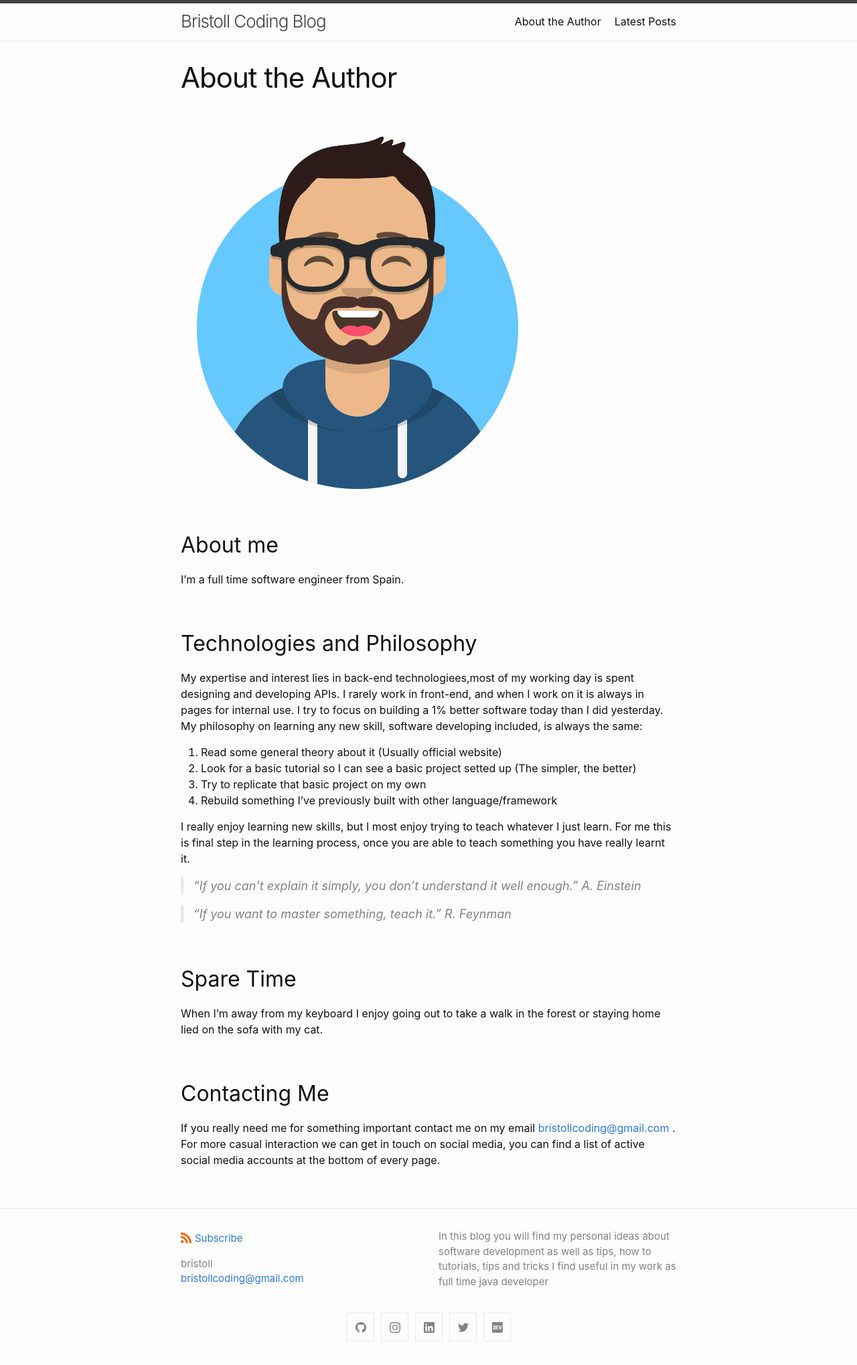
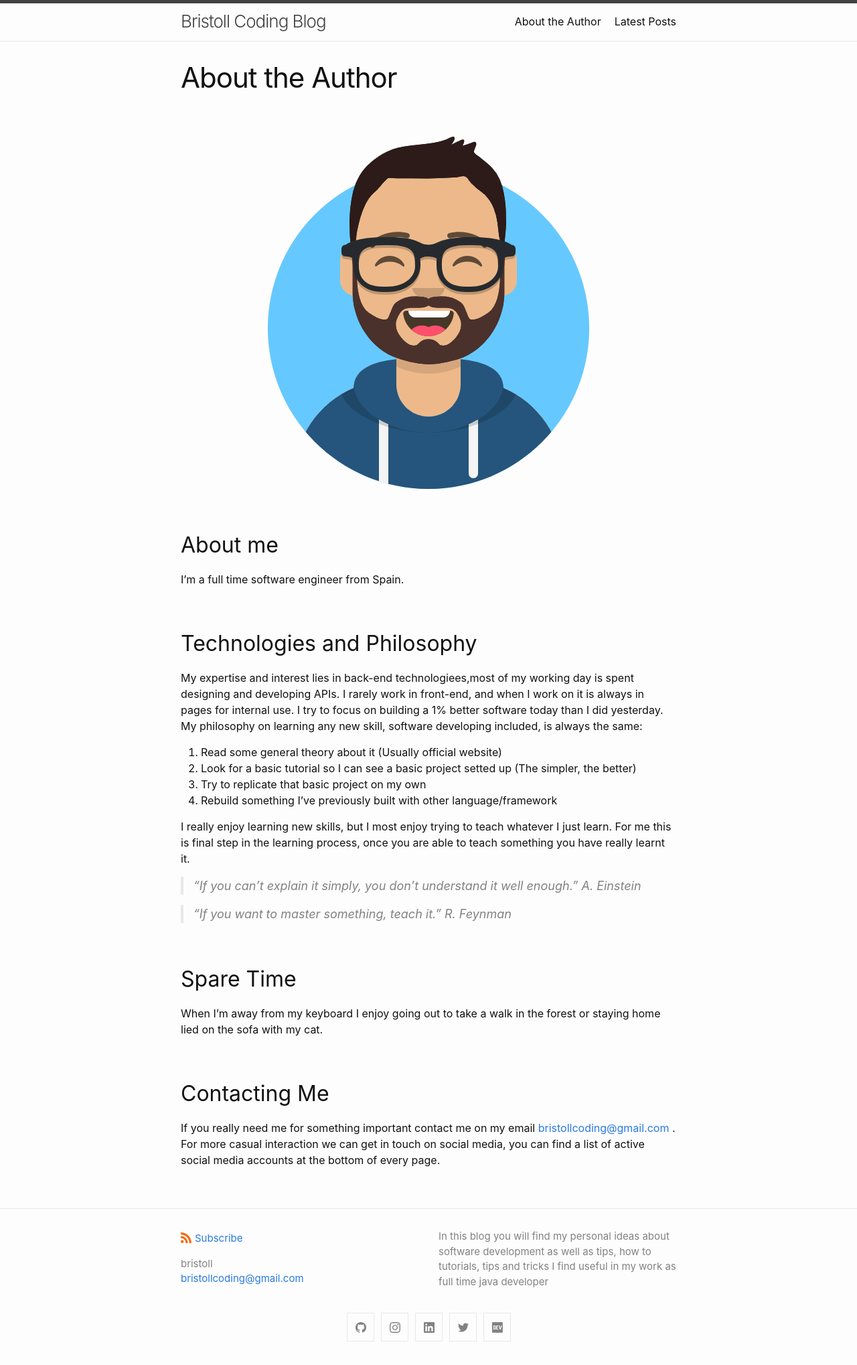
Before and after one commit to bristoll/bristoll.github.io, a Jekyll site: the page built from en/about.md, in a window 1280 px wide. Shown: the whole page at 67% size. Built offline with Jekyll 4.4.1, drawn with Linux system fonts in a browser that asks for light colours.

Commit message:
center image

```diff
--- a/_sass/minima/_base.scss
+++ b/_sass/minima/_base.scss
@@ -66,9 +66,15 @@ main {
 img {
   max-width: 100%;
   vertical-align: middle;
+
 }
 
-
+.img-center{
+  max-width: 100%;
+  display: block;
+  margin-left: auto;
+  margin-right: auto;
+}
 
 /**
  * Figures
--- a/en/about.md
+++ b/en/about.md
@@ -5,7 +5,7 @@ lang: en
 lang-ref: about
 permalink: en/about
 ---
-![avatar](/public/img/bristollcoding-avatar-happy.png)
+![avatar](/public/img/bristollcoding-avatar-happy.png){:class="img-center"}
 
 ## About me
 I'm a full time software engineer from Spain.
```
Also changed, not shown: es/about.md (+2 -1 lines).
